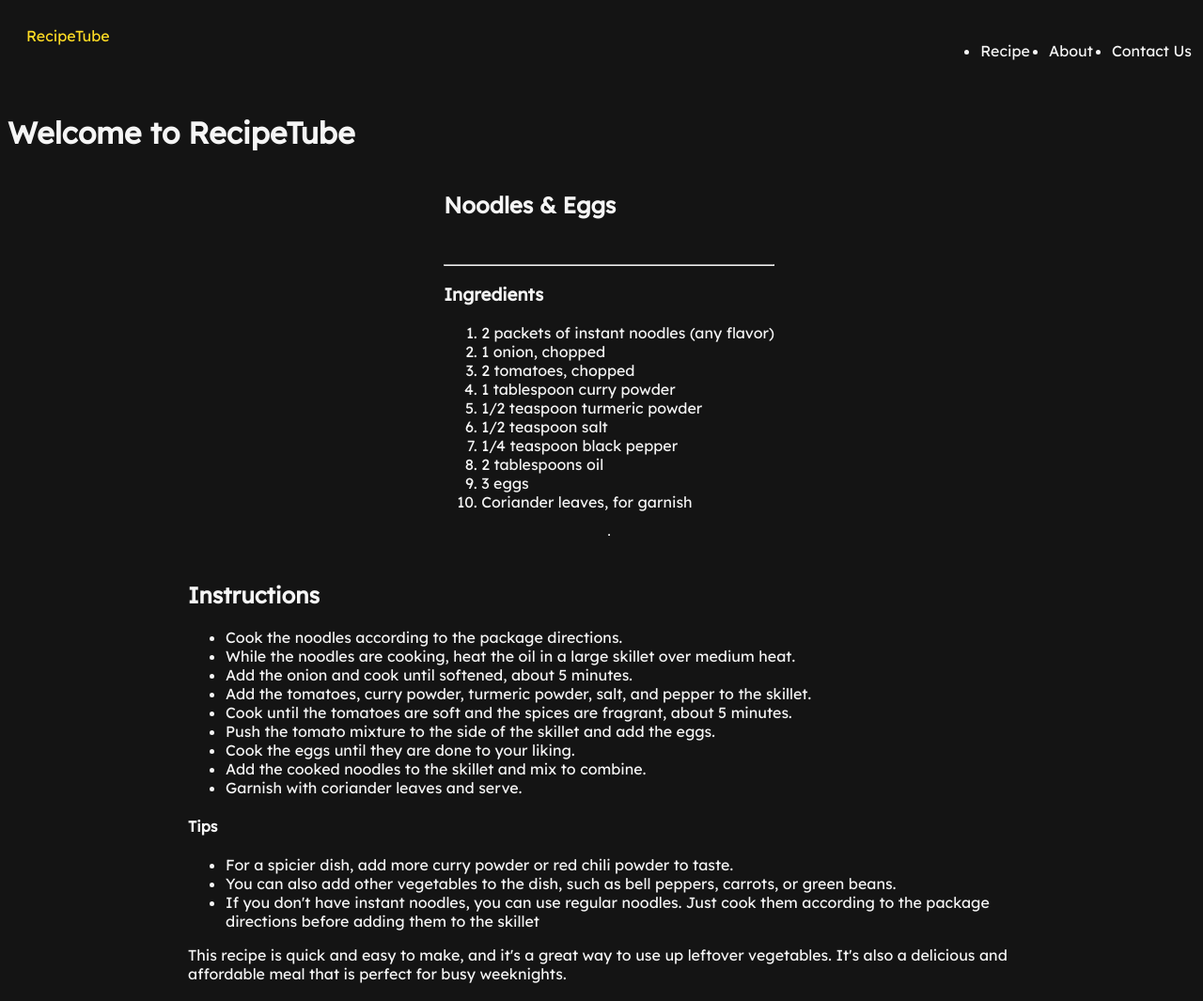
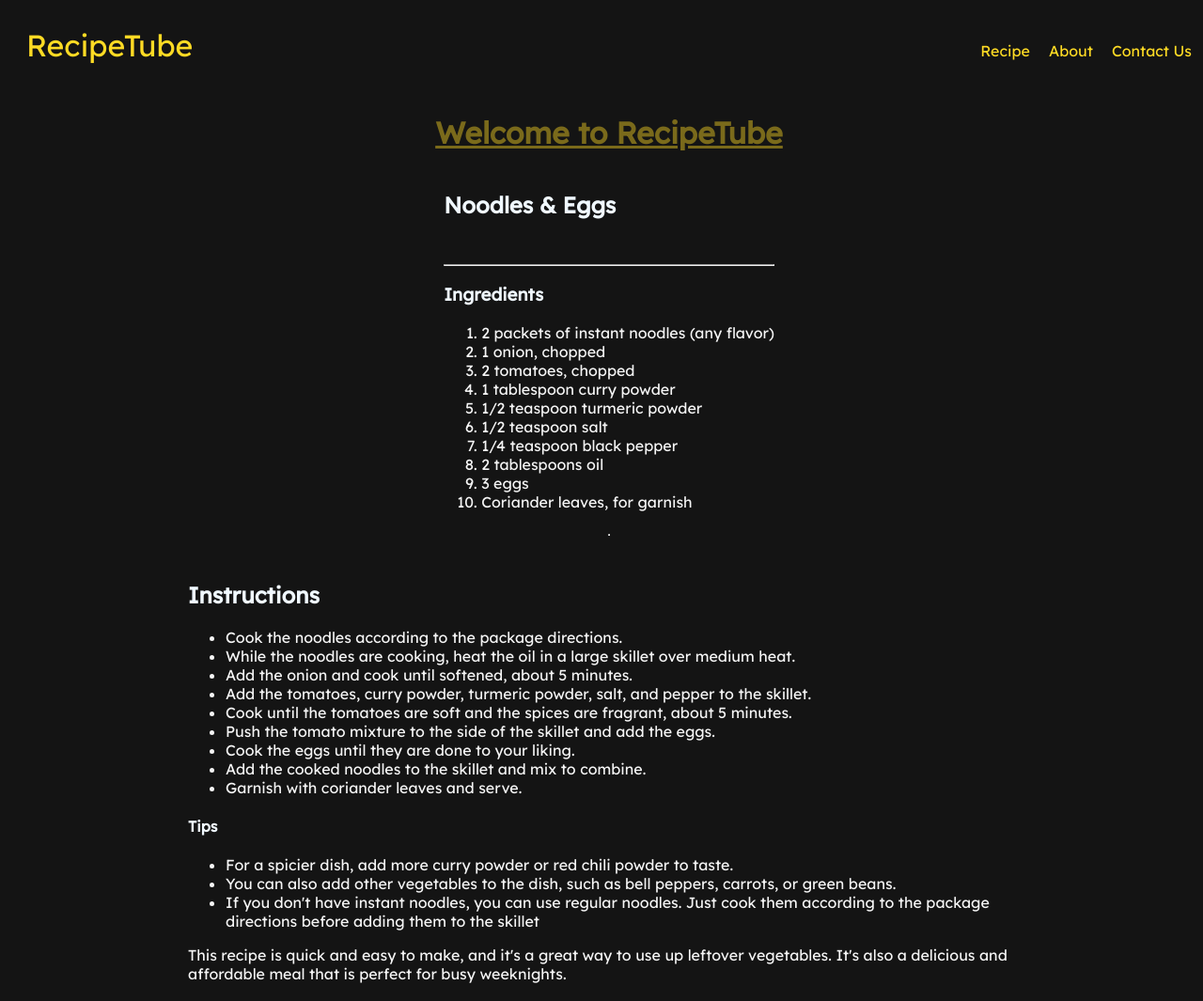
Before and after one commit to Brikita/JKUAT-WEB-DEVELOPMENT-SCT211-0005-2023, a plain HTML site: page index.html in a window 1280 px wide. Shown: the top 1065 px of the page at 94% size. Drawn offline with Linux system fonts and the light colour scheme.

Commit message:
Add styles

```diff
--- a/index.html
+++ b/index.html
@@ -2,6 +2,7 @@
 <html lang="en">
   <head>
     <meta charset="UTF-8" />
+    <meta name="author" content="Brian Kinyua">
     <meta name="viewport" content="width=device-width, initial-scale=1.0" />
     <link rel="stylesheet" href="style.css">
     <title>RecipeTube</title>
@@ -9,11 +10,11 @@
   <body>
     <div>
       <nav>
-        <a href="/">RecipeTube</a>
+        <a class="title" href="/">RecipeTube</a>
         <ul>
-          <li>Recipe</li>
-          <li>About</li>
-          <li>Contact Us</li>
+          <li><a href="#instruction">Recipe</a></li>
+          <li><a href="">About</a></li>
+          <li><a href="#form">Contact Us</a></li>
         </ul>
       </nav>
     </div>
@@ -41,7 +42,7 @@
       </section>
       <hr />
       <br>
-      <article class="instruction">
+      <article id="instruction" class="instruction">
         <h2>Instructions</h2>
         <div>
           <ul>
@@ -91,7 +92,7 @@
     </article>
       <hr>
       <br>
-      <fieldset>
+      <fieldset id="form">
         <legend>We value your opinion</legend>
       <form action="">
         <label for="name"></label>
--- a/style.css
+++ b/style.css
@@ -4,6 +4,7 @@ html {
   font-family: "Lexend", sans-serif;
   background-color: #141414;
   color: whitesmoke;
+  scroll-behavior: smooth;
 }
 body {
   width: 100%;
@@ -16,11 +17,23 @@ nav {
     justify-content: space-between;
     padding: 20px;
 }
+nav .title {
+    font-size: 2rem;
+}
 nav ul {
     display: flex;
     justify-content: space-between;
     gap: 20px;
+    list-style-type: none;
 
+}
+h1 {
+    text-align: center;
+    color: #ffda246f;
+    text-decoration: underline;
+}
+h2, h3, h4 {
+    color: aliceblue;
 }
 main {
     display: flex;
```
